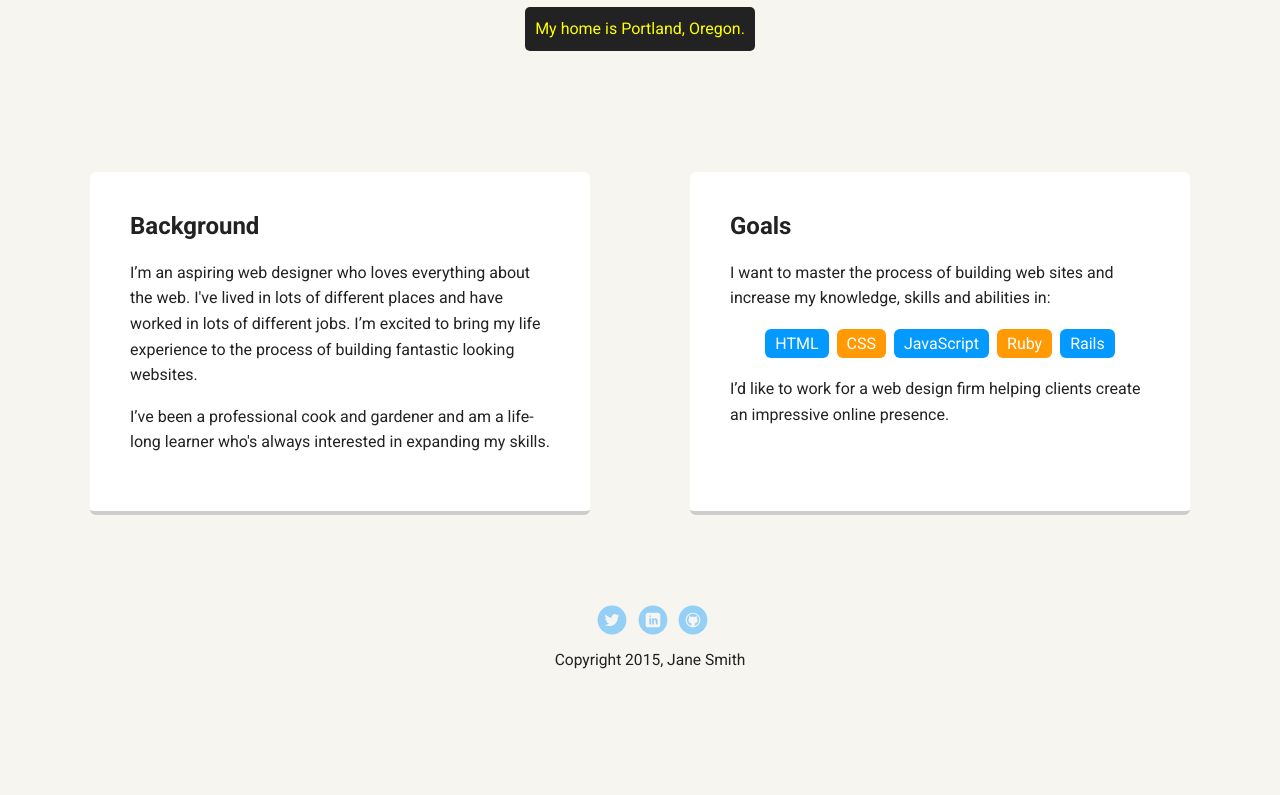
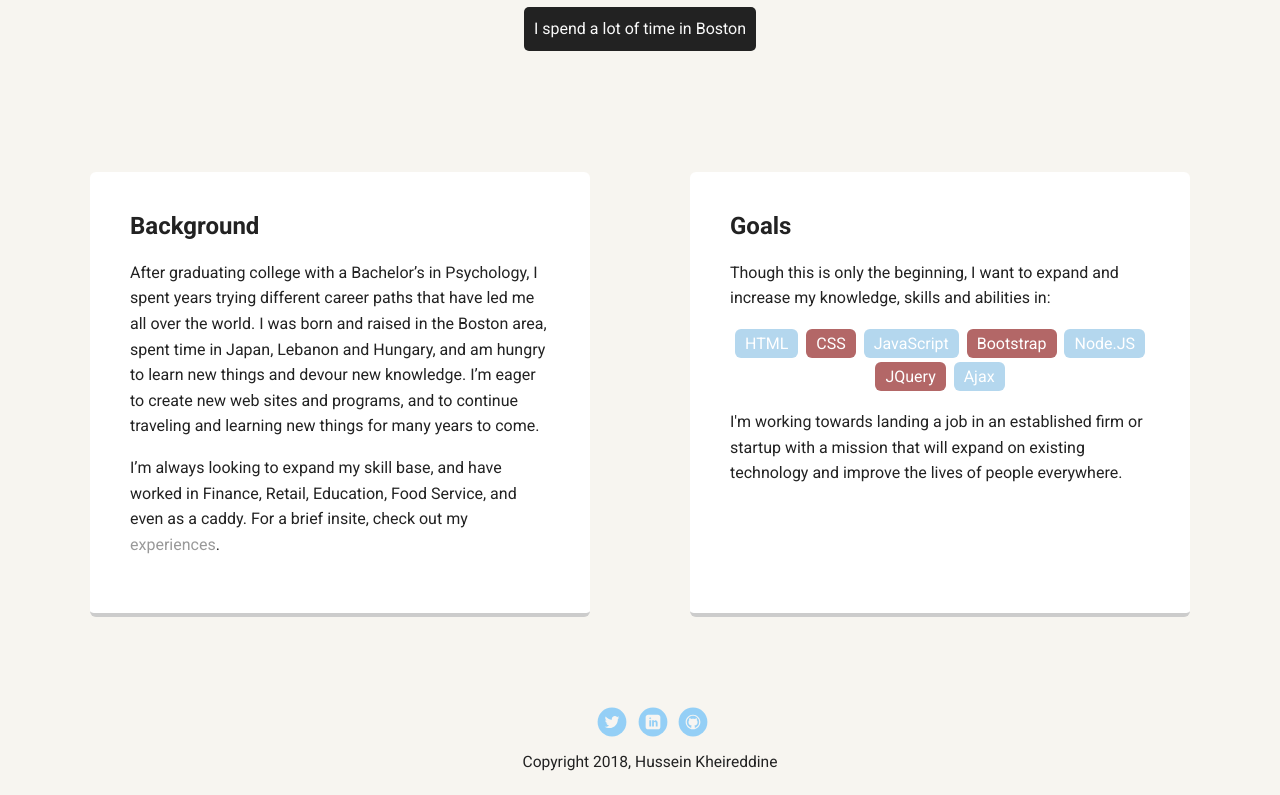
Before and after one commit to Hussein-K/Portfolio-Update, a plain HTML site: page index.html in a window 1280 px wide. Shown: the part 348-1143 px from the top of the page. Before the commit the page ends 1112 px from the top, so only its background shows below. Drawn offline with Linux system fonts and the light colour scheme; a web font is replaced by a local one.

Commit message:
Updated Text
Updated the text on the page to reflect my own background and list of
goals. Updated some of the colors on the page in the CSS file as well.

```diff
--- a/index.html
+++ b/index.html
@@ -2,7 +2,7 @@
 <html lang="en">
 <head>
   <meta charset="utf-8">
-  <title>Jane Smith's Profile</title>
+  <title>Hussein Kheireddine's Page</title>
   <meta name="viewport" content="width=device-width, initial-scale=1.0">
   <link rel="stylesheet" href="styles.css">
   <link href="https://fonts.googleapis.com/css?family=Muli%7CRoboto:400,300,500,700,900" rel="stylesheet"></head>
@@ -10,7 +10,7 @@
 
     <div class="main-nav">
         <ul class="nav">
-          <li class="name">Jane Smith</li>
+          <li class="name">Hussein Kheireddine</li>
           <li><a href="#">Home</a></li>
           <li><a href="#">Experience</a></li>
         </ul>
@@ -18,28 +18,30 @@
 
     <header>
       <img src="images/new_profile_pic.jpg" alt="picture of Hussein Kheireddine" class="profile-image">
-      <h1 class="tag name">Hello, I’m Jane.</h1>
-      <p class="tag location">My home is Portland, Oregon.</p>
+      <h1 class="tag name">Hey there, I’m Hussein</h1>
+      <p class="tag location">I spend a lot of time in Boston</p>
     </header>
 
     <main class="flex">
       <div class="card">
         <h2>Background</h2>
-        <p>I’m an aspiring web designer who loves everything about the web. I've lived in lots of different places and have worked in lots of different jobs. I’m excited to bring my life experience to the process of building fantastic looking websites.</p>
-        <p>I’ve been a professional cook and gardener and am a life-long learner who's always interested in expanding my skills.</p>
+        <p>After graduating college with a Bachelor’s in Psychology, I spent years trying different career paths that have led me all over the world. I was born and raised in the Boston area, spent time in Japan, Lebanon and Hungary, and am hungry to learn new things and devour new knowledge. I’m eager to create new web sites and programs, and to continue traveling and learning new things for many years to come.</p>
+        <p>I’m always looking to expand my skill base, and have worked in Finance, Retail, Education, Food Service, and even as a caddy. For a brief insite, check out my <a href="">experiences</a>.</p>
       </div>
 
       <div class="card">
         <h2>Goals</h2>
-        <p>I want to master the process of building web sites and increase my knowledge, skills and abilities in:</p>
+        <p>Though this is only the beginning, I want to expand and increase my knowledge, skills and abilities in:</p>
         <ul class="skills">
           <li>HTML</li>
           <li>CSS</li>
           <li>JavaScript</li>
-          <li>Ruby</li>
-          <li>Rails</li>
+          <li>Bootstrap</li>
+          <li>Node.JS</li>
+          <li>JQuery</li>
+          <li>Ajax</li>
         </ul>
-        <p>I’d like to work for a web design firm helping clients create an impressive online presence.</p>
+        <p>I'm working towards landing a job in an established firm or startup with a mission that will expand on existing technology and improve the lives of people everywhere.</p>
       </div>
 
     </main>
@@ -49,7 +51,7 @@
         <li><a href="#" class="social linkedin">LinkedIn</a></li>
         <li><a href="#" class="social github">Github</a></li>
       </ul>
-      <p class="copyright">Copyright 2015, Jane Smith</p>
+      <p class="copyright">Copyright 2018, Hussein Kheireddine</p>
     </footer>
   </body>
   </html>
--- a/styles.css
+++ b/styles.css
@@ -86,7 +86,7 @@ header .profile-image:hover {
 }
 .location {
   background-color: #222;
-  color: yellow;
+  color: #f9f9f9;
 }
 .card {
   margin: 30px;
@@ -99,7 +99,7 @@ header .profile-image:hover {
   transition: all .5s;
 }
 .card:hover {
-  border-color: #ff99ff;
+  border-color: #461111;
 }
 
 ul.skills {
@@ -110,14 +110,14 @@ ul.skills {
 .skills li {
   border-radius: 6px;
   display: inline-block;
-  background: #ff9904;
+  background: #b36767;
   color: white;
   padding: 5px 10px;
   margin: 2px;
 }
 
 .skills li:nth-child(odd) {
-  background: #0399ff;
+  background: #b4d7ee;
 }
 
 footer {
```
Also changed, not shown: 1 other file.
